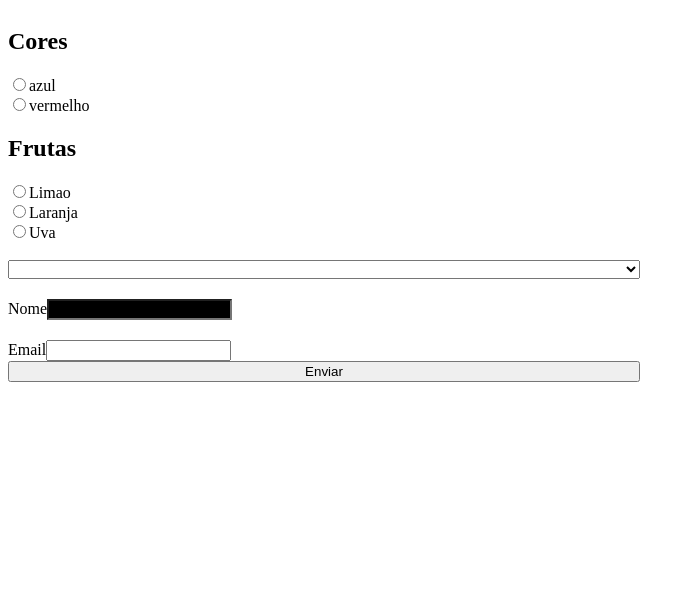
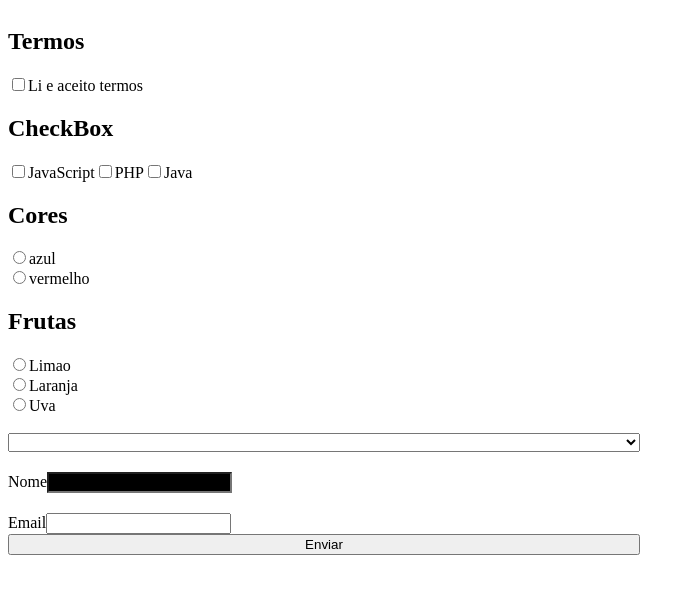
Before and after one commit to rafaelandradegs/origamid-react, a React (Vite) app: page / in a window 1280 px wide. Shown: the top 594 px of the page, without its empty margins (0-695 px from the left). Built offline with nearby package versions, Linux system fonts and the light colour scheme.

Commit message:
Componente Checkbox

```diff
--- a/src/App.jsx
+++ b/src/App.jsx
@@ -1,4 +1,5 @@
 import React from 'react'
+import Checkbox from './Form/Checkbox'
 import Input from './Form/Input'
 import Radio from './Form/Radio'
 import Select from './Form/Select'
@@ -9,9 +10,27 @@
   const [produto, setProduto] = React.useState('')
   const [cor, setCor] = React.useState('')
   const [frutas, setFrutas] = React.useState('')
+  const [curso, setCurso] = React.useState([])
+  const [termo, setTermo] = React.useState([])
+
+  if (termo.length > 0) {
+    console.log('enviar')
+  }
 
   return (
     <form style={{ display: 'flex', flexDirection: 'column', width: '50%' }}>
+      <h2>Termos</h2>
+      <Checkbox
+        options={['Li e aceito termos']}
+        value={termo}
+        setValue={setTermo}
+      />
+      <h2>CheckBox</h2>
+      <Checkbox
+        options={['JavaScript', 'PHP', 'Java']}
+        value={curso}
+        setValue={setCurso}
+      />
       <h2>Cores</h2>
       <Radio
         options={['azul', 'vermelho']}
--- /dev/null
+++ b/src/Form/Checkbox.jsx
@@ -0,0 +1,28 @@
+import React from 'react'
+
+const Checkbox = ({ options, value, setValue }) => {
+  function handleChange({ target }) {
+    if (target.checked) {
+      setValue([...value, target.value])
+    } else {
+      setValue(value.filter(itemValue => itemValue !== target.value))
+    }
+  }
+  return (
+    <div>
+      {options.map(option => (
+        <label key={option}>
+          <input
+            type="checkbox"
+            value={option}
+            checked={value.includes(option)}
+            onChange={handleChange}
+          />
+          {option}
+        </label>
+      ))}
+    </div>
+  )
+}
+
+export default Checkbox
```
